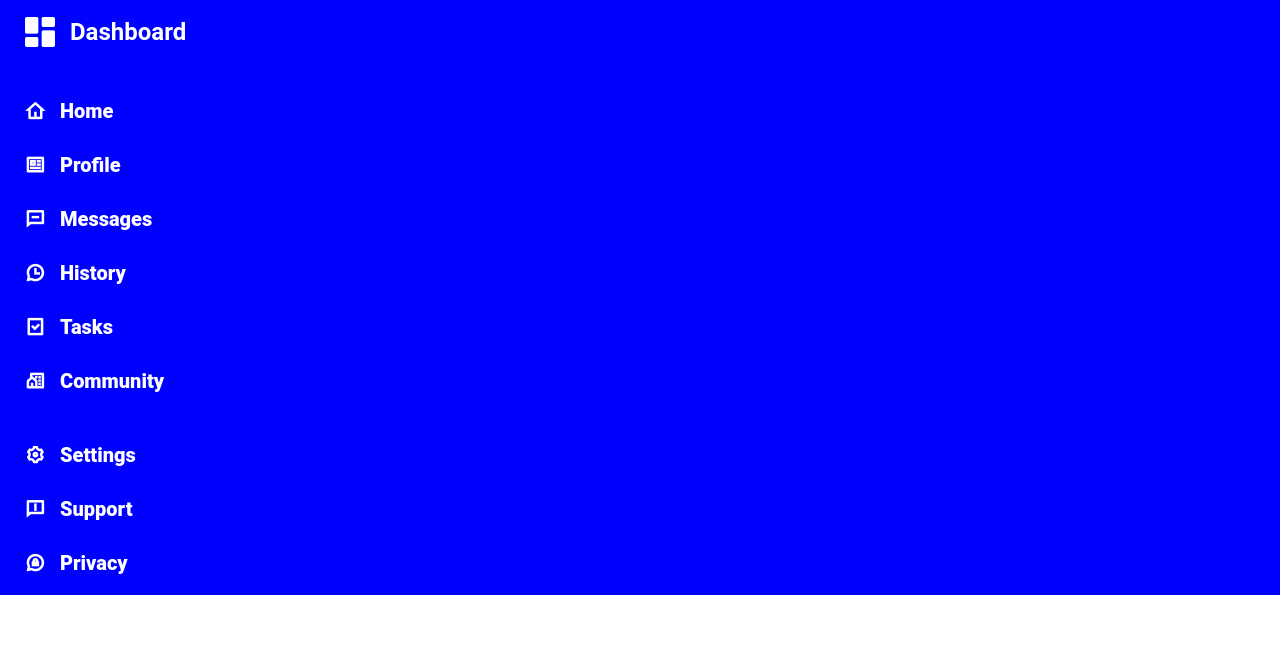
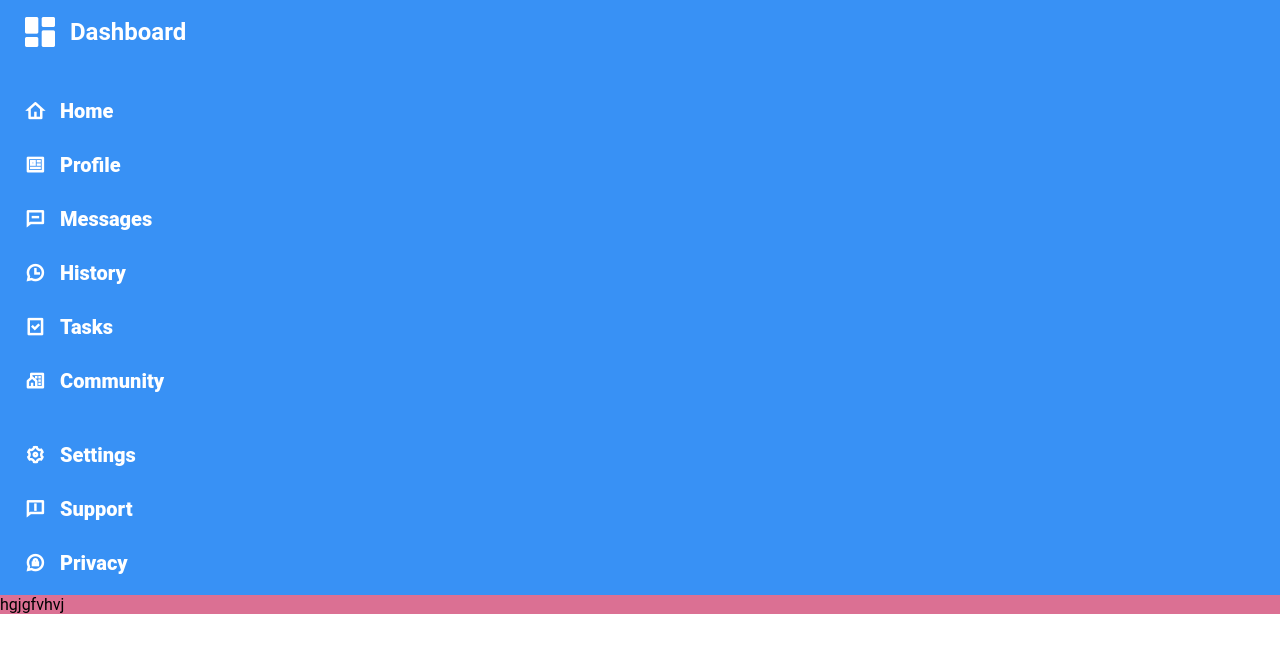
Before and after one commit to Tank209-stack/admin-dashboard, a plain HTML site: page index.html in a window 1280 px wide. Drawn offline with nearby package versions, Linux system fonts and the light colour scheme.

Commit message:
start header

```diff
--- a/index.html
+++ b/index.html
@@ -53,7 +53,7 @@
                 <p>Privacy</p>
             </div>
         </div>
-   <div class="header"></div>
+   <div class="header">hgjgfvhvj</div>
     </div>
 </body>
 </html>
--- a/style.css
+++ b/style.css
@@ -9,7 +9,7 @@ html ,body{
     font-family: 'Roboto', sans-serif;
 }
 .sidebar{
-    background-color: blue;
+    background-color: rgb(56, 145, 245);
     color: white;
     display: grid;
     grid-template-columns: repeat(1 , minmax(250px , 1fr));
```
